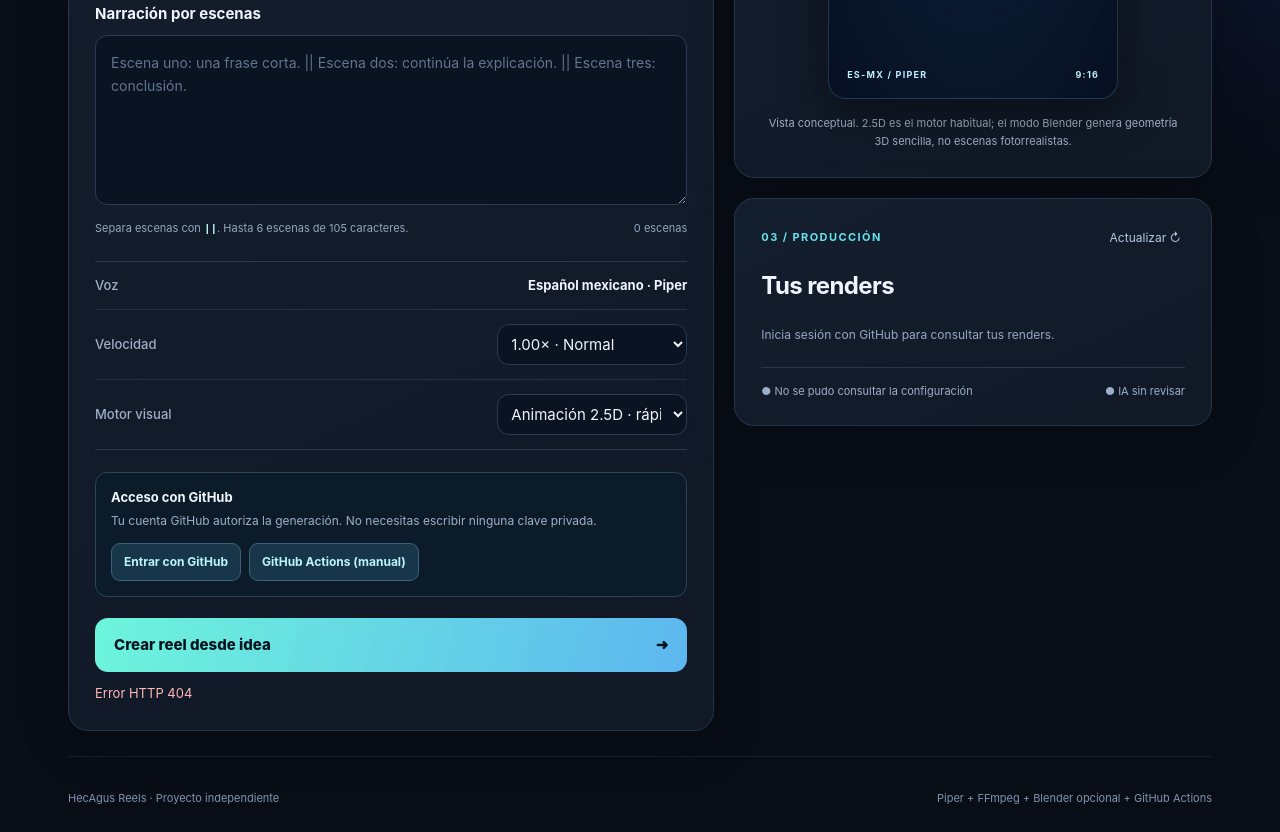
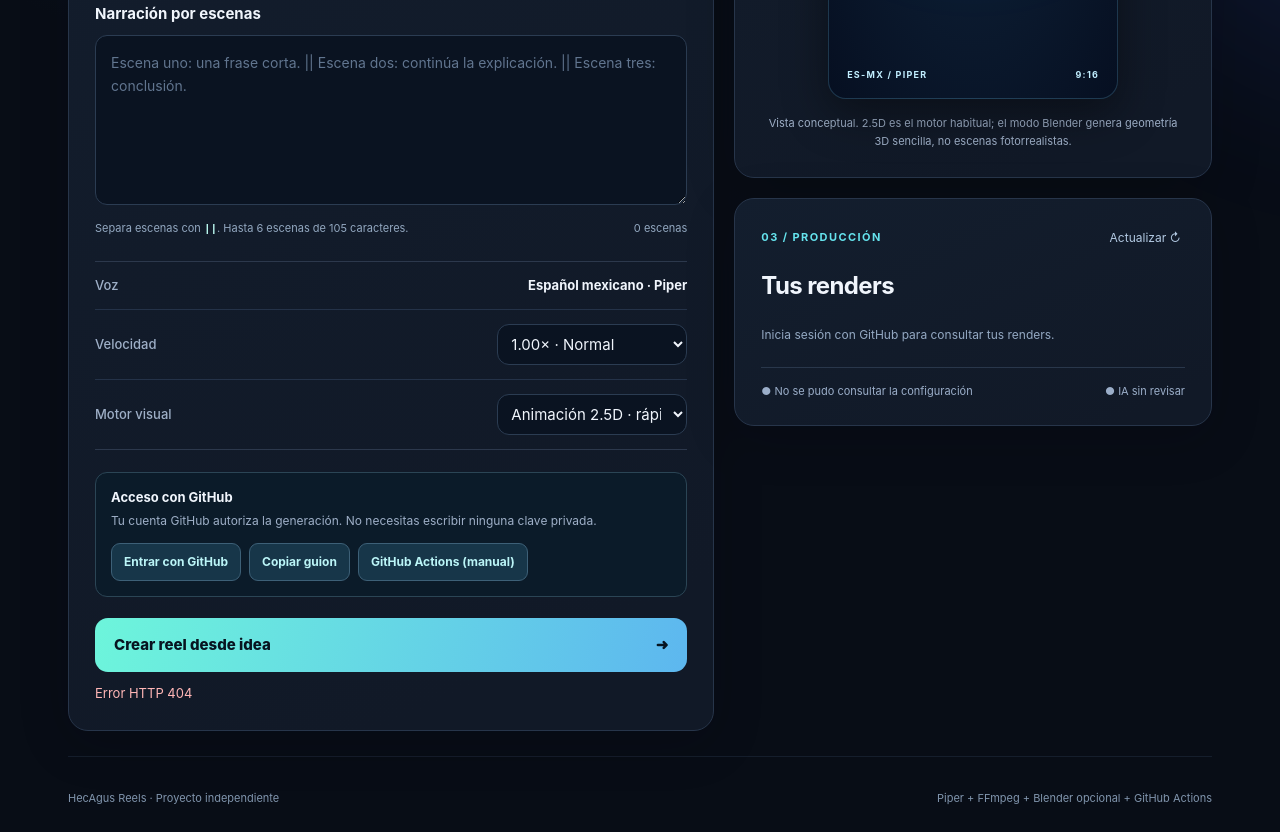
Before and after one commit to hecagus/Hecagus-Reels, a website: page web/index.html in a window 1280 px wide. Shown: the part 875-1707 px from the top of the page. Drawn offline with Linux system fonts and the light colour scheme; no server answers.

Commit message:
Provide one-tap copying of narration for manual Actions fallback

```diff
--- a/web/index.html
+++ b/web/index.html
@@ -51,6 +51,7 @@
       <div class="verify-row">
         <a href="/api/login" id="login-link" class="verify-btn">Entrar con GitHub</a>
         <button type="button" id="logout-btn" class="verify-btn" hidden>Cerrar sesión</button>
+        <button type="button" id="copy-script" class="verify-btn">Copiar guion</button>
         <a href="https://github.com/hecagus/Hecagus-Reels/actions/workflows/generar-reel.yml" id="manual-link" class="verify-btn" target="_blank" rel="noopener noreferrer">GitHub Actions (manual)</a>
       </div>
     </div>
```
